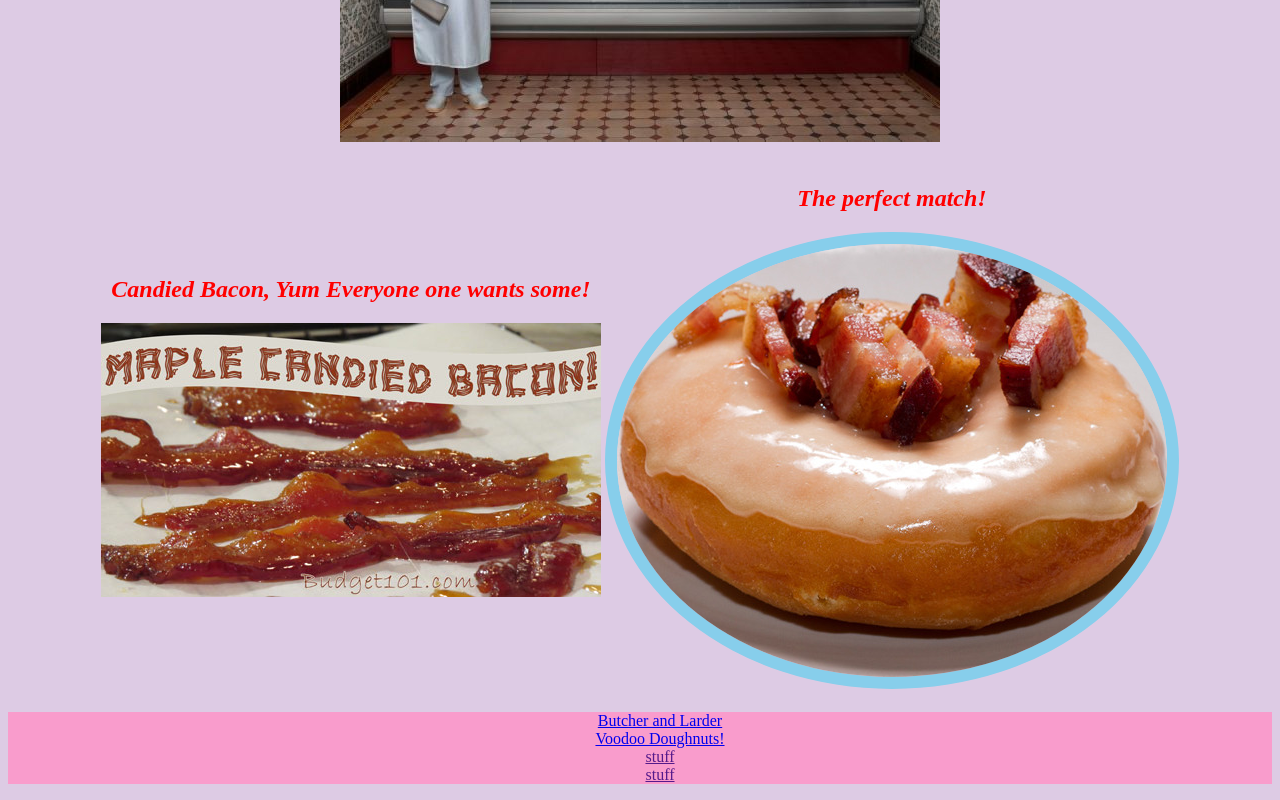
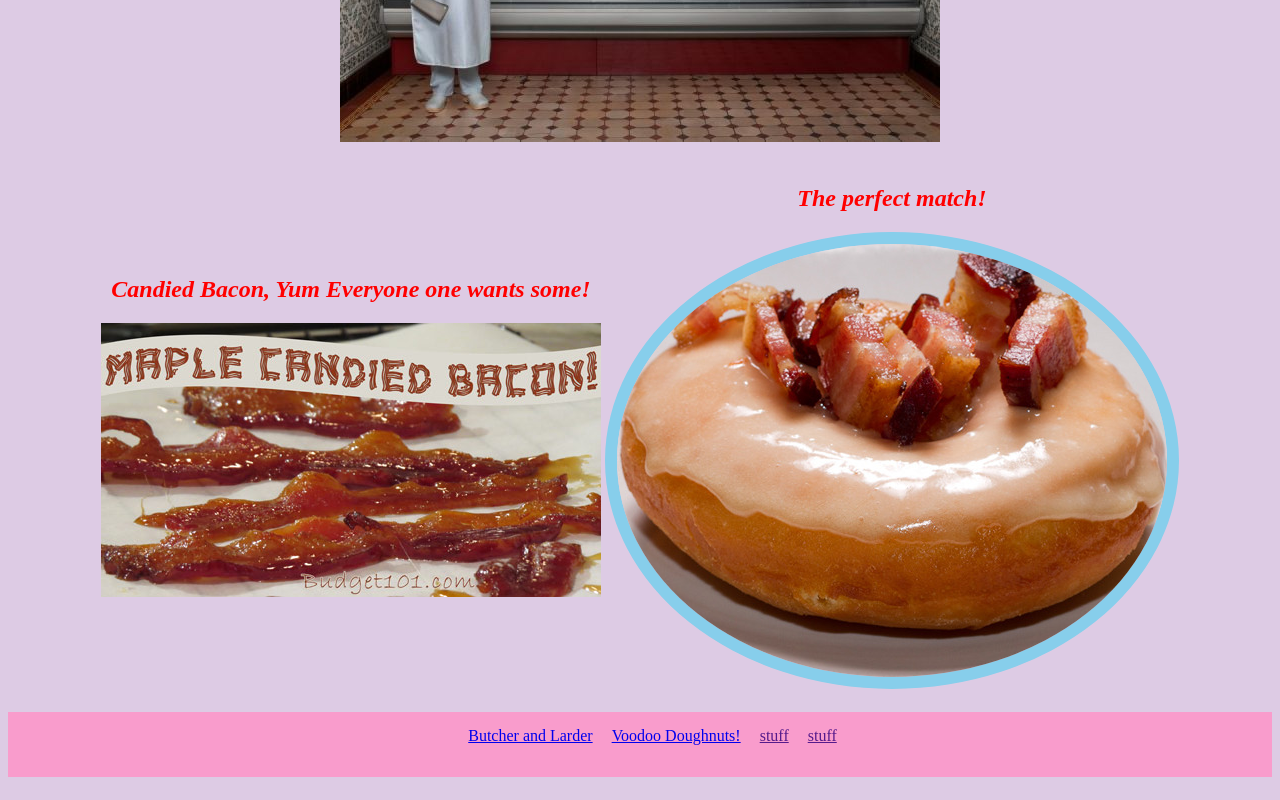
Before and after one commit to Sommersette/cupcake-project, a plain HTML site: page index.html in a window 1280 px wide. Shown: the part 478-1278 px from the top of the page. Drawn offline with Linux system fonts and the light colour scheme.

Commit message:
css rule for footer padding and list inline.

```diff
--- a/css/styles.css
+++ b/css/styles.css
@@ -17,13 +17,18 @@ body.back {
 }
 
 .list1 {
-  display: block;
+   display: inline;
   list-style-type: none;
   text-decoration: none;
+  padding-right: 15px;
 }
 
+ul{
+  padding-top: 15px;
+}
 footer {
   background-color: #f99ccc;
+  height: 65px;
 }
 
 header {
--- a/index.html
+++ b/index.html
@@ -28,12 +28,12 @@
   </body>
 
   <footer>
-      <ul class="list1">
-        <li><a href="http://localfoods.com/butcher/">Butcher and Larder</a></li>
-        <li><a href="http://voodoodoughnut.com/">Voodoo Doughnuts!</a></li>
-        <li><a href="">stuff</a></li>
-        <li><a href="">stuff</a></li>
+      <ul>
+        <li class="list1"><a href="http://localfoods.com/butcher/">Butcher and Larder</a></li>
+        <li class="list1"><a href="http://voodoodoughnut.com/">Voodoo Doughnuts!</a></li>
+        <li class="list1"><a href="">stuff</a></li>
+        <li class="list1"><a href="">stuff</a></li>
       </ul>
-  <footer>
+  </footer>
 
 </html>
```
Also changed, not shown: 1 other file.
